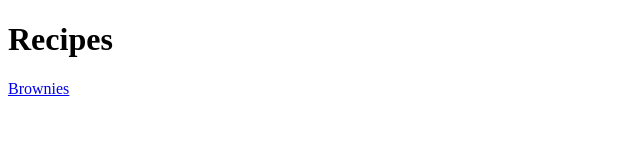
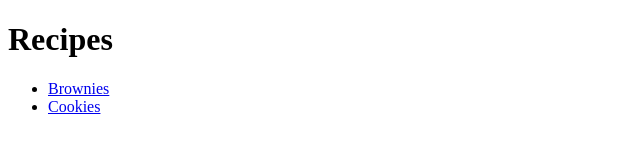
Before and after one commit to 4nn5/recipes, a plain HTML site: page index.html in a window 1280 px wide. Shown: the whole page, without its empty margins (0-640 px from the left). Drawn offline with Linux system fonts and the light colour scheme.

Commit message:
changes made to the file

```diff
--- a/index.html
+++ b/index.html
@@ -7,6 +7,11 @@
 </head>
 <body>
     <h1>Recipes</h1>
-    <a href = "brownie.html">Brownies</a>
+    <ul>
+        <li><a href = "brownie.html">Brownies</a></li>
+        <li><a href = "cookies.html">Cookies</a></li>
+
+    </ul>
+
 </body>
 </html>
```
